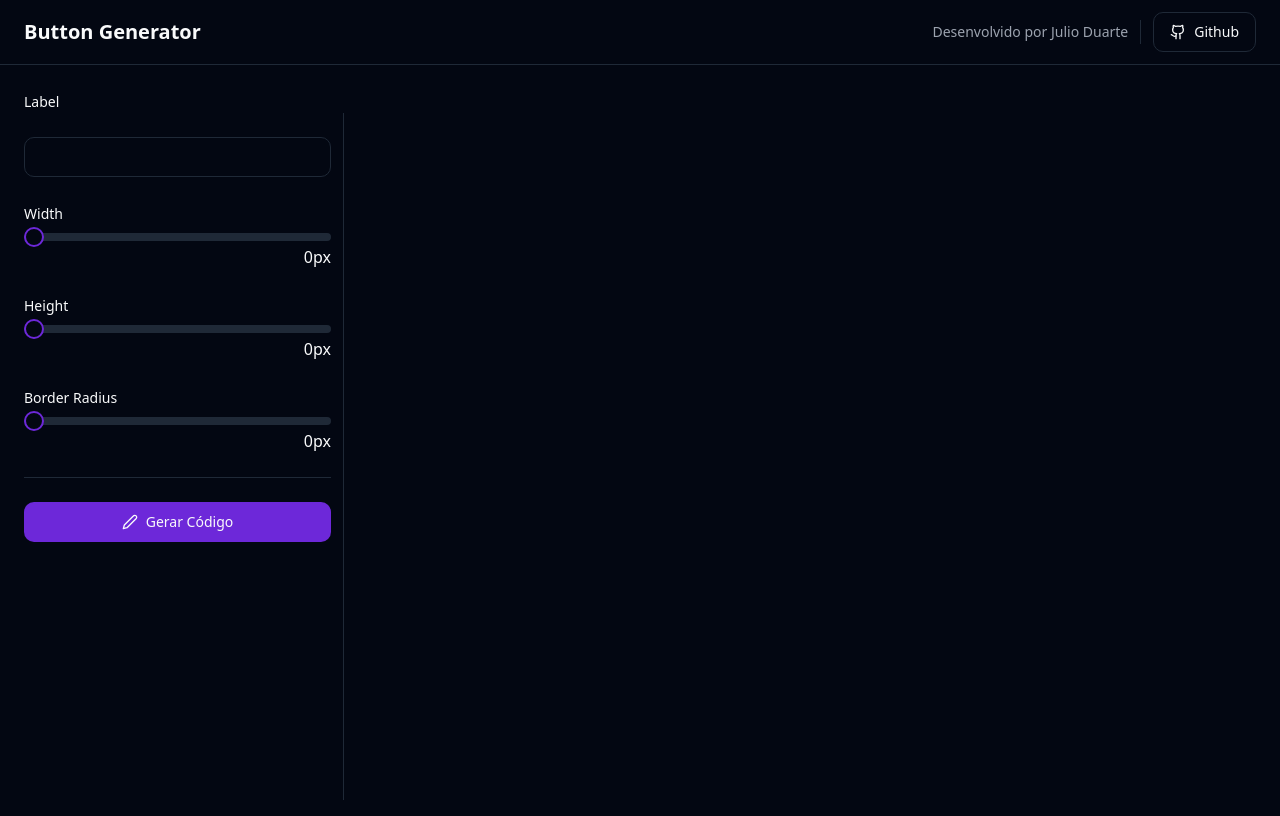
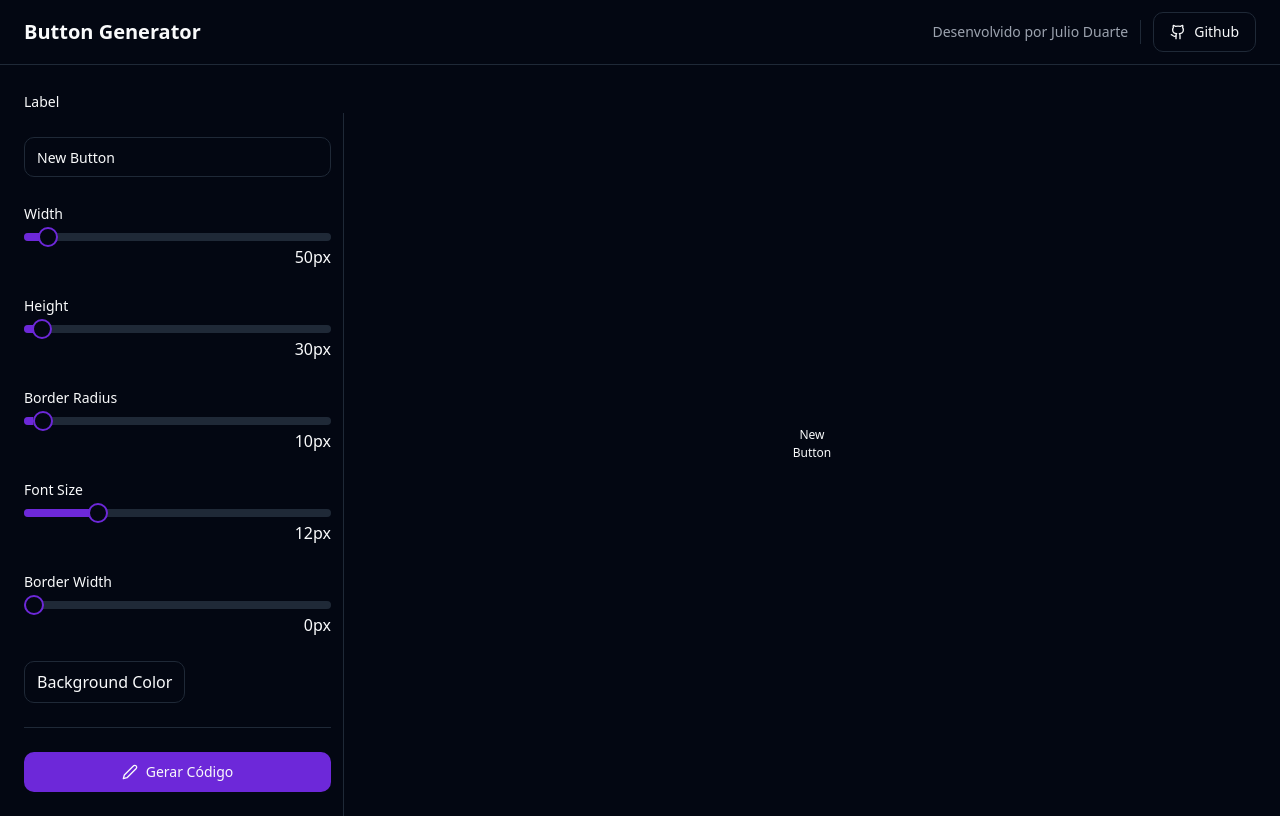
Before and after one commit to iJulioDuarte/button-generator, a React (Vite) app: page / in a window 1280 px wide. Built offline with nearby package versions, Linux system fonts and the light colour scheme.

Commit message:
feat: implementacao de react color

```diff
--- a/package.json
+++ b/package.json
@@ -11,13 +11,16 @@
   },
   "dependencies": {
     "@radix-ui/react-label": "^2.0.2",
+    "@radix-ui/react-popover": "^1.0.7",
     "@radix-ui/react-separator": "^1.0.3",
     "@radix-ui/react-slider": "^1.1.2",
     "@radix-ui/react-slot": "^1.0.2",
+    "@types/react-color": "^3.0.6",
     "class-variance-authority": "^0.7.0",
     "clsx": "^2.0.0",
     "lucide-react": "^0.279.0",
     "react": "^18.2.0",
+    "react-color": "^2.19.3",
     "react-dom": "^18.2.0",
     "tailwind-merge": "^1.14.0",
     "tailwindcss-animate": "^1.0.7",
--- a/src/App.tsx
+++ b/src/App.tsx
@@ -29,17 +29,8 @@ export const App = () => {
       <main className="flex-1 p-6 flex gap-6">
         <Sidebar />
 
-        <div className="flex flex-col flex-1 gap-4">
-          <button
-            style={{
-              height: buttonConfigs.height,
-              width: buttonConfigs.width,
-              background: "black",
-              borderRadius: buttonConfigs.borderRadius,
-            }}
-          >
-            {buttonConfigs.label}
-          </button>
+        <div className="flex flex-col flex-1 gap-4 items-center justify-center">
+          <button style={{ ...buttonConfigs }}>{buttonConfigs.label}</button>
         </div>
       </main>
     </div>
--- a/src/components/layout/sidebar/button-config-slider/types.ts
+++ b/src/components/layout/sidebar/button-config-slider/types.ts
@@ -1,10 +1,12 @@
+import { SliderProps as RadixSliderProps } from "@radix-ui/react-slider";
+
+type SliderProps = Omit<
+  RadixSliderProps & React.RefAttributes<HTMLSpanElement>,
+  "ref"
+>;
+
 export type ConfigSliderProps = {
   label: string;
-  sliderConfig: {
-    min: number;
-    max: number;
-    step: number;
-    onValueChange?(value: number[]): void;
-  };
+  sliderConfig: SliderProps;
   sliderDesc?: string;
 };
--- a/src/components/layout/sidebar/index.tsx
+++ b/src/components/layout/sidebar/index.tsx
@@ -4,9 +4,18 @@ import { Pen } from "lucide-react";
 import { FC } from "react";
 import { ButtonConfigSlider } from "./button-config-slider";
 import { ConfigSliderProps } from "./button-config-slider/types";
-import { useButtonConfigs } from "@/context/useButtonConfigs";
+import {
+  sliderDefaultValues,
+  useButtonConfigs,
+} from "@/context/useButtonConfigs";
+import { SketchPicker } from "react-color";
 import { Input } from "@/components/ui/input";
 import { Label } from "@/components/ui/label";
+import {
+  Popover,
+  PopoverContent,
+  PopoverTrigger,
+} from "@/components/ui/popover";
 
 export const Sidebar: FC = () => {
   const { buttonConfigs, setButtonConfigs } = useButtonConfigs();
@@ -14,12 +23,13 @@ export const Sidebar: FC = () => {
   const widthSliderConfig: ConfigSliderProps = {
     label: "Width",
     sliderConfig: {
-      min: 0,
-      max: 400,
+      min: 1,
+      max: 1000,
       step: 1,
       onValueChange: (value) => {
         setButtonConfigs((v) => ({ ...v, width: value[0] }));
       },
+      defaultValue: [sliderDefaultValues.width ?? 0],
     },
     sliderDesc: `${buttonConfigs?.width ?? 0}px`,
   };
@@ -27,26 +37,57 @@ export const Sidebar: FC = () => {
   const heightSliderConfig: ConfigSliderProps = {
     label: "Height",
     sliderConfig: {
-      min: 0,
-      max: 400,
+      min: 1,
+      max: 1000,
       step: 1,
       onValueChange: (value) => {
         setButtonConfigs((v) => ({ ...v, height: value[0] }));
       },
+      defaultValue: [sliderDefaultValues.height ?? 0],
     },
     sliderDesc: `${buttonConfigs?.height ?? 0}px`,
   };
+
   const borderRadiusSliderConfig: ConfigSliderProps = {
     label: "Border Radius",
     sliderConfig: {
-      min: 0,
-      max: 50,
+      min: 1,
+      max: 300,
       step: 1,
       onValueChange: (value) => {
         setButtonConfigs((v) => ({ ...v, borderRadius: value[0] }));
       },
+      defaultValue: [sliderDefaultValues.borderRadius ?? 0],
     },
     sliderDesc: `${buttonConfigs?.borderRadius ?? 0}px`,
+  };
+
+  const fontSizeSliderConfig: ConfigSliderProps = {
+    label: "Font Size",
+    sliderConfig: {
+      min: 1,
+      max: 50,
+      step: 1,
+      onValueChange: (value) => {
+        setButtonConfigs((v) => ({ ...v, fontSize: value[0] }));
+      },
+      defaultValue: [sliderDefaultValues.fontSize ?? 0],
+    },
+    sliderDesc: `${buttonConfigs?.fontSize ?? 0}px`,
+  };
+
+  const borderWidthSliderConfig: ConfigSliderProps = {
+    label: "Border Width",
+    sliderConfig: {
+      min: 0,
+      max: 25,
+      step: 1,
+      onValueChange: (value) => {
+        setButtonConfigs((v) => ({ ...v, borderWidth: value[0] }));
+      },
+      defaultValue: [sliderDefaultValues.borderWidth ?? 0],
+    },
+    sliderDesc: `${buttonConfigs?.borderWidth ?? 0}px`,
   };
 
   return (
@@ -54,11 +95,35 @@ export const Sidebar: FC = () => {
       <form className="space-y-6 w-80">
         <Label>Label</Label>
         <Input
-          onChange={(value) => setButtonConfigs({ label: value.target.value })}
+          onChange={(value) =>
+            setButtonConfigs((v) => ({ ...v, label: value.target.value }))
+          }
+          defaultValue={sliderDefaultValues.label}
         />
         <ButtonConfigSlider {...widthSliderConfig} />
         <ButtonConfigSlider {...heightSliderConfig} />
         <ButtonConfigSlider {...borderRadiusSliderConfig} />
+        <ButtonConfigSlider {...fontSizeSliderConfig} />
+        <ButtonConfigSlider {...borderWidthSliderConfig} />
+
+        <Popover>
+          <PopoverTrigger>Background Color</PopoverTrigger>
+          <PopoverContent>
+            <SketchPicker
+              color={sliderDefaultValues.backgroundColor}
+              onChange={(value) =>
+                setButtonConfigs((v) => ({ ...v, backgroundColor: value.hex }))
+              }
+              onChangeComplete={(value) =>
+                setButtonConfigs((v) => ({ ...v, backgroundColor: value.hex }))
+              }
+              onSwatchHover={(value) =>
+                setButtonConfigs((v) => ({ ...v, backgroundColor: value.hex }))
+              }
+              disableAlpha
+            />
+          </PopoverContent>
+        </Popover>
 
         <Separator />
 
--- a/src/components/layout/sidebar/types.ts
+++ b/src/components/layout/sidebar/types.ts
@@ -3,8 +3,9 @@ export type ButtonConfigs = {
   width?: number;
   height?: number;
   borderRadius?: number;
-  backgroundColor?: unknown;
-  color?: unknown;
+  backgroundColor?: string;
+  color?: string;
+  fontSize?: number;
   borderWidth?: number;
-  borderColor?: unknown;
+  borderColor?: string;
 };
--- /dev/null
+++ b/src/components/ui/popover.tsx
@@ -0,0 +1,33 @@
+import * as React from "react";
+import * as PopoverPrimitive from "@radix-ui/react-popover";
+
+import { cn } from "@/lib/utils";
+
+const Popover = PopoverPrimitive.Root;
+
+const PopoverTrigger = PopoverPrimitive.Trigger;
+
+PopoverTrigger.defaultProps = {
+  className: "border border-background! hover:bg-accent rounded-md py-2 px-3",
+};
+
+const PopoverContent = React.forwardRef<
+  React.ElementRef<typeof PopoverPrimitive.Content>,
+  React.ComponentPropsWithoutRef<typeof PopoverPrimitive.Content>
+>(({ className, align = "center", sideOffset = 4, ...props }, ref) => (
+  <PopoverPrimitive.Portal>
+    <PopoverPrimitive.Content
+      ref={ref}
+      align={align}
+      sideOffset={sideOffset}
+      className={cn(
+        "z-50 w-72 rounded-md border bg-popover p-4 text-popover-foreground shadow-md outline-none data-[state=open]:animate-in data-[state=closed]:animate-out data-[state=closed]:fade-out-0 data-[state=open]:fade-in-0 data-[state=closed]:zoom-out-95 data-[state=open]:zoom-in-95 data-[side=bottom]:slide-in-from-top-2 data-[side=left]:slide-in-from-right-2 data-[side=right]:slide-in-from-left-2 data-[side=top]:slide-in-from-bottom-2",
+        className
+      )}
+      {...props}
+    />
+  </PopoverPrimitive.Portal>
+));
+PopoverContent.displayName = PopoverPrimitive.Content.displayName;
+
+export { Popover, PopoverTrigger, PopoverContent };
--- a/src/context/useButtonConfigs/index.tsx
+++ b/src/context/useButtonConfigs/index.tsx
@@ -1,8 +1,17 @@
 import { create } from "zustand";
 import { UseButtonConfigsType } from "./types";
+import { ButtonConfigs } from "@/components/layout/sidebar/types";
+
+export const sliderDefaultValues: ButtonConfigs = {
+  label: "New Button",
+  height: 30,
+  width: 50,
+  borderRadius: 10,
+  fontSize: 12,
+};
 
 export const useButtonConfigs = create<UseButtonConfigsType>((set, get) => ({
-  buttonConfigs: {},
+  buttonConfigs: sliderDefaultValues,
   setButtonConfigs: (newConfig) =>
     typeof newConfig === "function"
       ? set({ buttonConfigs: newConfig(get().buttonConfigs) })
```
Also changed, not shown: 1 other file (tests, documents, lock files or other folders).
